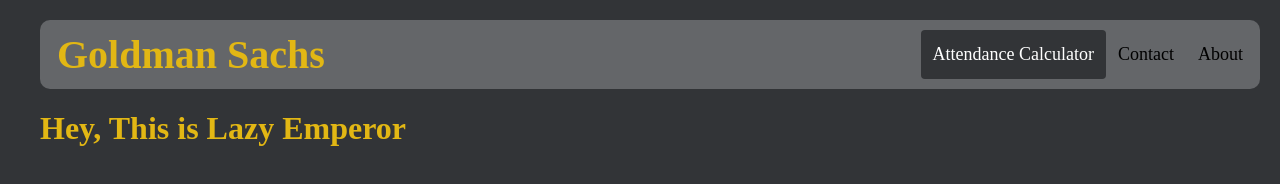
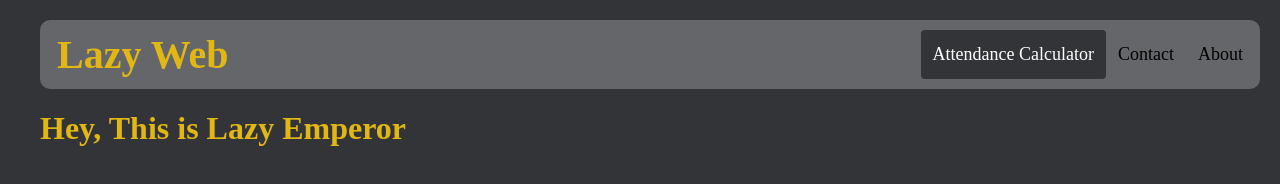
Before and after one commit to 21Cash/LazyWeb, a website built with Parcel: page index.html in a window 1280 px wide. Built offline with nearby package versions, Linux system fonts and the light colour scheme.

Commit message:
Made Changes

```diff
--- a/index.html
+++ b/index.html
@@ -30,7 +30,7 @@
 
   <div class="header">
     <!-- <a href="#default" class="logo">Lazy Web</a> -->
-    <a href="#default" class="logo">Goldman Sachs</a>
+    <a href="#default" class="logo">Lazy Web</a>
     <div class="header-right">
       <a class="active" href="AttendanceCalculator.html">Attendance Calculator</a>
       <a href="#contact">Contact</a>
```
